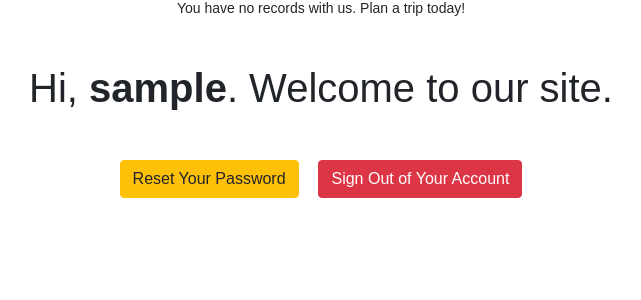
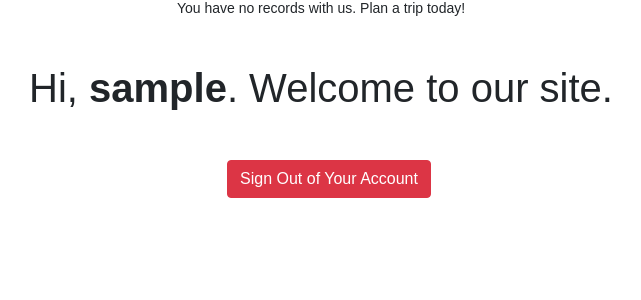
Before and after one commit to sristii/Travel-Buddy, a PHP site: page /account.php in a window 1280 px wide. Shown: the top 300 px of the page, without its empty margins (319-960 px from the left). Run offline with PHP 8.4, Linux system fonts and the light colour scheme; the visitor is signed in with stand-in values (Sample User, id 1); data that the repository does not hold is empty.

Commit message:
Update account.php

```diff
--- a/account.php
+++ b/account.php
@@ -50,7 +50,6 @@
 <body>
     <h1 class="my-5">Hi, <b><?php echo htmlspecialchars($_SESSION["username"]); ?></b>. Welcome to our site.</h1>
     <p>
-        <a href="reset-password.php" class="btn btn-warning">Reset Your Password</a>
         <a href="logout.php" class="btn btn-danger ml-3">Sign Out of Your Account</a>
     </p>
 </body>
```
